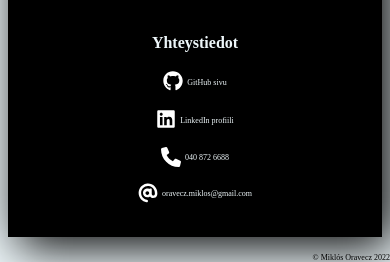
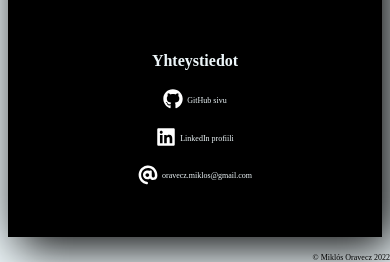
Before and after one commit to dabasmaklar/dabasmaklar.github.io, a website: page index.html in a window 390 px wide. Shown: the part 3196-3458 px from the top of the page. Drawn offline with Linux system fonts and the light colour scheme; a web font is replaced by a local one.

Commit message:
phone number removed

```diff
--- a/index.html
+++ b/index.html
@@ -276,11 +276,6 @@
 							</div>
 							<div class="contact-wrapper">
 							<p class="main__section-ten__content__text-container-text">
-									<svg fill= "white" width="20px"	height="20px" viewBox="0 0 512 512"><path d="M511.2 387l-23.25 100.8c-3.266 14.25-15.79 24.22-30.46 24.22C205.2 512 0 306.8 0 54.5c0-14.66 9.969-27.2 24.22-30.45l100.8-23.25C139.7-2.602 154.7 5.018 160.8 18.92l46.52 108.5c5.438 12.78 1.77 27.67-8.98 36.45L144.5 207.1c33.98 69.22 90.26 125.5 159.5 159.5l44.08-53.8c8.688-10.78 23.69-14.51 36.47-8.975l108.5 46.51C506.1 357.2 514.6 372.4 511.2 387z"/></svg> &nbsp; 040 872 6688
-								</p>
-							</div>
-							<div class="contact-wrapper">
-							<p class="main__section-ten__content__text-container-text">
 								<svg fill= "white" width="20px"	height="20px" viewBox="0 0 512 512"><path d="M207.8 20.73c-93.45 18.32-168.7 93.66-187 187.1c-27.64 140.9 68.65 266.2 199.1 285.1c19.01 2.888 36.17-12.26 36.17-31.49l.0001-.6631c0-15.74-11.44-28.88-26.84-31.24c-84.35-12.98-149.2-86.13-149.2-174.2c0-102.9 88.61-185.5 193.4-175.4c91.54 8.869 158.6 91.25 158.6 183.2l0 16.16c0 22.09-17.94 40.05-40 40.05s-40.01-17.96-40.01-40.05v-120.1c0-8.847-7.161-16.02-16.01-16.02l-31.98 .0036c-7.299 0-13.2 4.992-15.12 11.68c-24.85-12.15-54.24-16.38-86.06-5.106c-38.75 13.73-68.12 48.91-73.72 89.64c-9.483 69.01 43.81 128 110.9 128c26.44 0 50.43-9.544 69.59-24.88c24 31.3 65.23 48.69 109.4 37.49C465.2 369.3 496 324.1 495.1 277.2V256.3C495.1 107.1 361.2-9.332 207.8 20.73zM239.1 304.3c-26.47 0-48-21.56-48-48.05s21.53-48.05 48-48.05s48 21.56 48 48.05S266.5 304.3 239.1 304.3z"/></svg>&nbsp; oravecz.miklos@gmail.com
 								</p>
 							</div>
```
